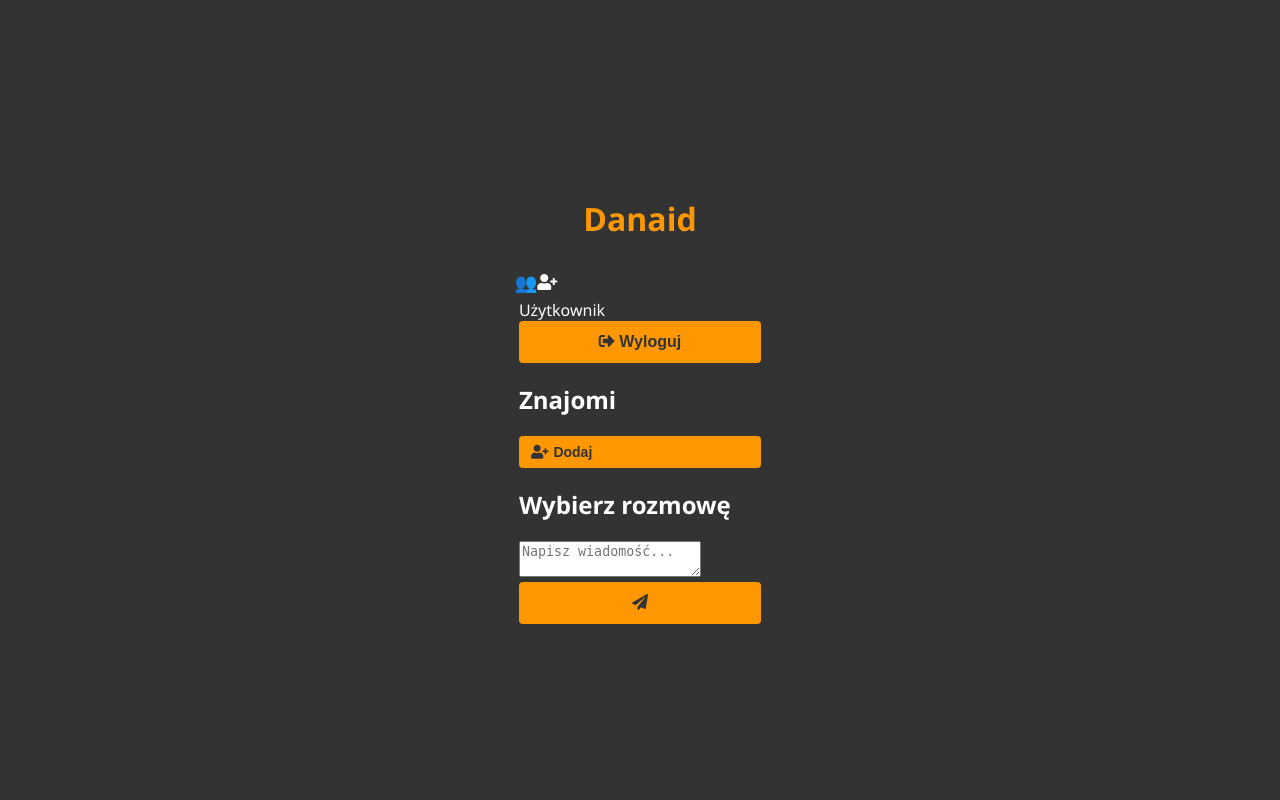
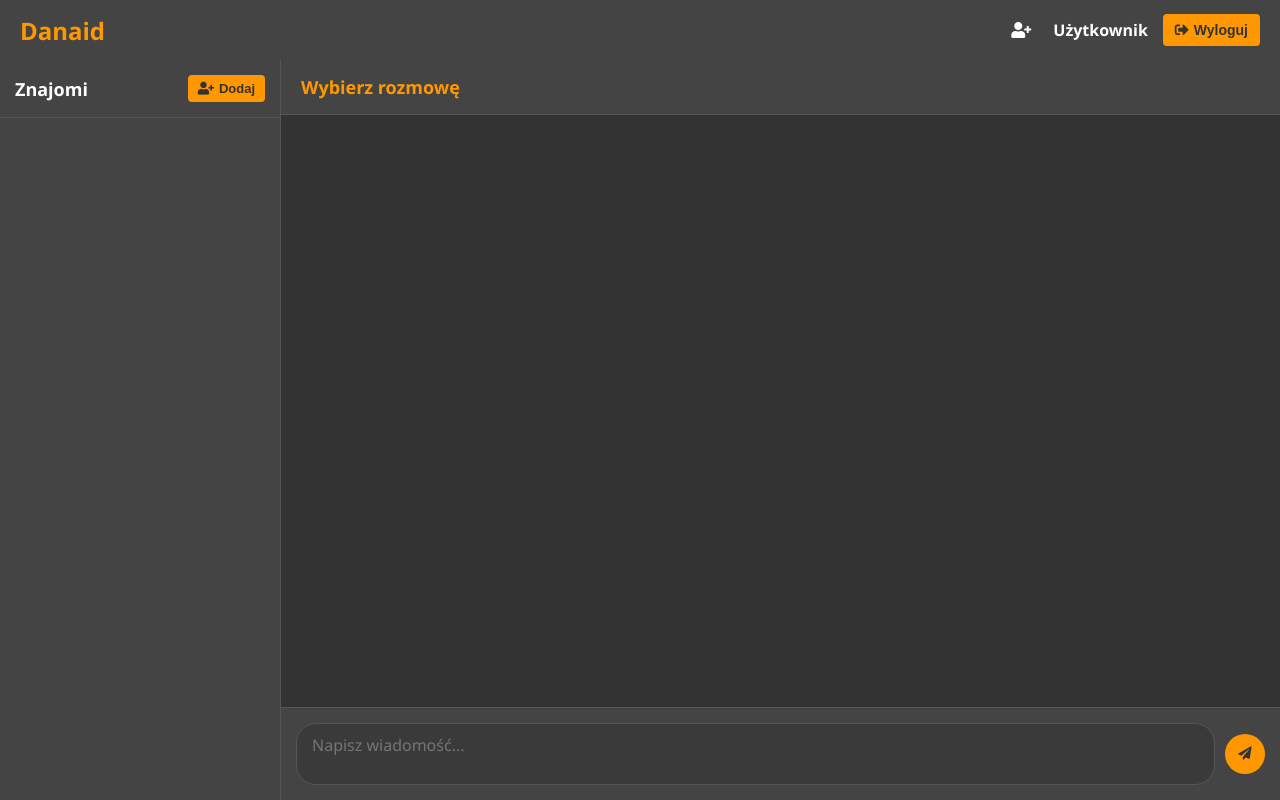
Before and after one commit to WaveDesigner1/Danaid, a Flask app: page /chat in a window 1280 px wide. Run offline with Flask 3, Linux system fonts and the light colour scheme; the visitor is signed in with stand-in values (Sample User, id 1); data comes from the database, SQL or seed files in the repository; parts of the project's set-up code (start-up, migrations or seed data) failed here and were passed over.

Commit message:
Update chat_style.css

```diff
--- a/static/css/chat_style.css
+++ b/static/css/chat_style.css
@@ -1,112 +1,368 @@
- body {
-            font-family: 'Segoe UI', Tahoma, Geneva, Verdana, sans-serif;
+/* Zmienne kolorów */
+:root {
+    --primary-color: #FF9800;
+    --primary-hover: #F57C00;
+    --background-dark: #333333;
+    --container-bg: #444444;
+    --input-bg: #3a3a3a;
+    --border-color: #555555;
+    --text-color: #FFFFFF;
+    --text-secondary: #AAAAAA;
+    --success-color: #4CAF50;
+    --error-color: #F44336;
+    --warning-color: #FF9800;
+    --info-color: #2196F3;
+    --online-color: #4CAF50;
+    --offline-color: #9E9E9E;
+    --shadow: 0 4px 12px rgba(0, 0, 0, 0.3);
+}
+
+/* Ogólne style */
+body, html {
     margin: 0;
     padding: 0;
-            background-color: #333333;
-            color: #FFFFFF;
+    font-family: 'Segoe UI', Tahoma, Geneva, Verdana, sans-serif;
+    background-color: var(--background-dark);
+    color: var(--text-color);
+    height: 100%;
+    overflow: hidden;
+}
+
+.app-container {
+    display: flex;
+    flex-direction: column;
+    height: 100vh;
+}
+
+/* Górny pasek */
+.top-bar {
+    display: flex;
+    justify-content: space-between;
+    align-items: center;
+    padding: 0 20px;
+    height: 60px;
+    background-color: var(--container-bg);
+    box-shadow: var(--shadow);
+}
+
+.logo h1 {
+    margin: 0;
+    color: var(--primary-color);
+    font-size: 24px;
+}
+
+.user-controls {
+    display: flex;
+    align-items: center;
+    gap: 15px;
+}
+
+#username {
+    font-weight: bold;
+}
+
+#logout-btn {
+    background-color: var(--primary-color);
+    color: var(--background-dark);
+    border: none;
+    padding: 8px 12px;
+    border-radius: 4px;
+    cursor: pointer;
+    font-size: 14px;
+    font-weight: bold;
+    display: flex;
+    align-items: center;
+    gap: 5px;
+    transition: background-color 0.3s, transform 0.2s;
+}
+
+#logout-btn:hover {
+    background-color: var(--primary-hover);
+    transform: translateY(-2px);
+}
+
+/* Główny kontener */
+.main-container {
+    display: flex;
+    flex: 1;
+    overflow: hidden;
+}
+
+/* Panel boczny */
+.sidebar {
+    width: 280px;
+    background-color: var(--container-bg);
+    border-right: 1px solid var(--border-color);
+    display: flex;
+    flex-direction: column;
+    overflow: hidden;
+}
+
+.sidebar-header {
+    padding: 15px;
+    display: flex;
+    justify-content: space-between;
+    align-items: center;
+    border-bottom: 1px solid var(--border-color);
+}
+
+.sidebar-header h2 {
+    margin: 0;
+    font-size: 18px;
+}
+
+#add-friend-btn {
+    background-color: var(--primary-color);
+    color: var(--background-dark);
+    border: none;
+    padding: 6px 10px;
+    border-radius: 4px;
+    cursor: pointer;
+    font-size: 13px;
+    font-weight: bold;
+    display: flex;
+    align-items: center;
+    gap: 5px;
+    transition: background-color 0.3s, transform 0.2s;
+}
+
+#add-friend-btn:hover {
+    background-color: var(--primary-hover);
+    transform: translateY(-2px);
+}
+
+.friend-list {
+    list-style: none;
+    padding: 0;
+    margin: 0;
+    overflow-y: auto;
+    flex: 1;
+}
+
+.friend-item {
+    display: flex;
+    align-items: center;
+    padding: 10px 15px;
+    cursor: pointer;
+    border-bottom: 1px solid var(--border-color);
+    transition: background-color 0.2s;
+}
+
+.friend-item:hover {
+    background-color: rgba(255, 255, 255, 0.05);
+}
+
+.friend-item.active {
+    background-color: rgba(255, 152, 0, 0.1);
+    border-left: 3px solid var(--primary-color);
+}
+
+.friend-avatar {
+    width: 40px;
+    height: 40px;
+    border-radius: 50%;
+    background-color: var(--primary-color);
+    color: var(--background-dark);
+    display: flex;
+    align-items: center;
+    justify-content: center;
+    margin-right: 10px;
+    position: relative;
+    font-weight: bold;
+}
+
+.status-indicator {
+    width: 10px;
+    height: 10px;
+    border-radius: 50%;
+    position: absolute;
+    bottom: 0;
+    right: 0;
+    border: 2px solid var(--container-bg);
+}
+
+.status-indicator.online {
+    background-color: var(--online-color);
+}
+
+.status-indicator.offline {
+    background-color: var(--offline-color);
+}
+
+.friend-info {
+    flex: 1;
+    position: relative;
+}
+
+.friend-name {
+    font-weight: bold;
+}
+
+.unread-badge {
+    position: absolute;
+    top: 0;
+    right: 0;
+    background-color: var(--error-color);
+    color: white;
+    border-radius: 50%;
+    min-width: 18px;
+    height: 18px;
     display: flex;
     justify-content: center;
     align-items: center;
-            height: 100vh;
+    font-size: 12px;
+    padding: 0 3px;
 }
 
-        .container {
-            background-color: #444444;
-            border-radius: 8px;
-            padding: 30px;
-            box-shadow: 0 4px 12px rgba(0, 0, 0, 0.3);
-            width: 400px;
-            max-width: 90%;
+/* Obszar czatu */
+.chat-area {
+    flex: 1;
+    display: flex;
+    flex-direction: column;
+    background-color: var(--background-dark);
+    overflow: hidden;
 }
 
-        h1 {
-            text-align: center;
-            color: #FF9800;
-            margin-bottom: 25px;
+.chat-header {
+    padding: 15px 20px;
+    background-color: var(--container-bg);
+    border-bottom: 1px solid var(--border-color);
+    display: flex;
+    align-items: center;
 }
 
-        .form-group {
-            margin-bottom: 20px;
+.chat-header h2 {
+    margin: 0;
+    font-size: 18px;
+    color: var(--primary-color);
 }
 
-        label {
-            display: block;
-            margin-bottom: 6px;
-            font-weight: 500;
+.messages {
+    flex: 1;
+    padding: 20px;
+    overflow-y: auto;
+    display: flex;
+    flex-direction: column;
 }
 
-        input[type="text"],
-        input[type="password"],
-        input[type="file"] {
-            width: 100%;
-            padding: 10px;
-            border-radius: 4px;
-            border: 1px solid #555555;
-            background-color: #3a3a3a;
-            color: #FFFFFF;
-            font-size: 16px;
-            box-sizing: border-box;
+.message {
+    max-width: 70%;
+    padding: 10px 15px;
+    border-radius: 18px;
+    margin-bottom: 10px;
+    position: relative;
+    animation: message-appear 0.3s ease-out;
 }
 
-        input[type="file"] {
-            padding: 8px;
+.message.sent {
+    background-color: rgba(255, 152, 0, 0.2);
+    align-self: flex-end;
+    border-bottom-right-radius: 4px;
 }
 
-        button {
-            background-color: #FF9800;
-            color: #333333;
+.message.received {
+    background-color: var(--container-bg);
+    align-self: flex-start;
+    border-bottom-left-radius: 4px;
+}
+
+.message-content {
+    word-wrap: break-word;
+    white-space: pre-wrap;
+}
+
+.message-info {
+    font-size: 0.75rem;
+    color: var(--text-secondary);
+    margin-top: 5px;
+    display: flex;
+    justify-content: flex-end;
+    align-items: center;
+}
+
+.message-time {
+    margin-left: 5px;
+}
+
+.message-status {
+    margin-right: 5px;
+}
+
+.message-status.delivered {
+    color: var(--text-secondary);
+}
+
+.message-status.read {
+    color: var(--primary-color);
+}
+
+.message-input-container {
+    padding: 15px;
+    background-color: var(--container-bg);
+    border-top: 1px solid var(--border-color);
+    display: flex;
+    align-items: center;
+}
+
+#message-input {
+    flex: 1;
+    height: 40px;
+    padding: 10px 15px;
+    border: 1px solid var(--border-color);
+    border-radius: 20px;
+    resize: none;
+    font-family: inherit;
+    font-size: 1rem;
+    background-color: var(--input-bg);
+    color: var(--text-color);
+}
+
+#message-input:focus {
+    outline: none;
+    border-color: var(--primary-color);
+}
+
+#send-button {
+    width: 40px;
+    height: 40px;
+    border-radius: 50%;
+    background-color: var(--primary-color);
+    color: var(--background-dark);
     border: none;
-            padding: 12px 20px;
-            border-radius: 4px;
+    margin-left: 10px;
     cursor: pointer;
-            font-size: 16px;
-            font-weight: bold;
-            width: 100%;
+    display: flex;
+    align-items: center;
+    justify-content: center;
     transition: background-color 0.3s, transform 0.2s;
 }
 
-        button:hover {
-            background-color: #F57C00;
+#send-button:hover {
+    background-color: var(--primary-hover);
     transform: translateY(-2px);
 }
 
-        #login-status {
-            margin-top: 20px;
-            padding: 10px;
-            border-radius: 4px;
-            background-color: #3a3a3a;
-            text-align: center;
+/* Animacje */
+@keyframes message-appear {
+    from { transform: translateY(20px); opacity: 0; }
+    to { transform: translateY(0); opacity: 1; }
 }
 
-        .register-link {
-            text-align: center;
-            margin-top: 15px;
-        }
-
-        .register-link a {
-            color: #FF9800;
-            text-decoration: none;
-        }
-
-        .register-link a:hover {
-            text-decoration: underline;
-        }
 /* Style dla wzmianek */
 .mention {
-    color: #FF9800;
+    color: var(--primary-color);
     font-weight: bold;
 }
 
 .mention-suggestions {
     position: absolute;
-    background-color: #444444;
-    border: 1px solid #555555;
+    background-color: var(--container-bg);
+    border: 1px solid var(--border-color);
     border-radius: 4px;
-    box-shadow: 0 4px 12px rgba(0, 0, 0, 0.3);
+    box-shadow: var(--shadow);
     z-index: 1000;
     max-height: 200px;
     overflow-y: auto;
-    color: #FFFFFF;
 }
 
 .mention-item {
@@ -181,7 +436,36 @@
     to { transform: translateX(100%); opacity: 0; }
 }
 
-/* Style dla modalu dodawania znajomych */
+/* Ikona powiadomień */
+.notification-icon {
+    position: relative;
+    cursor: pointer;
+    padding: 5px;
+    width: 24px;
+    height: 24px;
+    display: flex;
+    align-items: center;
+    justify-content: center;
+    color: var(--text-color);
+}
+
+.notification-badge {
+    position: absolute;
+    top: -5px;
+    right: -5px;
+    background-color: var(--error-color);
+    color: white;
+    border-radius: 50%;
+    min-width: 18px;
+    height: 18px;
+    display: flex;
+    justify-content: center;
+    align-items: center;
+    font-size: 12px;
+    padding: 0 3px;
+}
+
+/* Modal */
 .modal {
     display: none;
     position: fixed;
@@ -265,61 +552,11 @@
     color: #4CAF50;
 }
 
-/* Style dla ikony powiadomień o zaproszeniach */
-.notification-icon {
-    position: relative;
-    cursor: pointer;
-    margin-right: 15px;
-    padding: 5px;
-    width: 24px;
-    height: 24px;
-    display: flex;
-    align-items: center;
-    justify-content: center;
-}
-
-.notification-icon::before {
-    content: '👥';
-    font-size: 18px;
-}
-
-.notification-badge {
-    position: absolute;
-    top: -5px;
-    right: -5px;
-    background-color: #F44336;
-    color: white;
-    border-radius: 50%;
-    min-width: 18px;
-    height: 18px;
-    display: flex;
-    justify-content: center;
-    align-items: center;
-    font-size: 12px;
-    padding: 0 3px;
-}
-
-/* Style dla listy zaproszeń */
-#friend-requests-modal {
-    display: none;
-    position: fixed;
-    z-index: 1000;
-    left: 0;
-    top: 0;
-    width: 100%;
-    height: 100%;
-    background-color: rgba(0, 0, 0, 0.7);
-}
-
+/* Lista zaproszeń */
 .modal-header {
     margin-bottom: 20px;
-    border-bottom: 1px solid #555555;
+    border-bottom: 1px solid var(--border-color);
     padding-bottom: 10px;
-}
-
-.modal-header h2 {
-    color: #FF9800;
-    margin-top: 0;
 }
 
 .friend-request-item {
@@ -399,60 +634,27 @@
     to { transform: rotate(360deg); }
 }
 
-/* Styl dla przycisku dodawania znajomych */
-#add-friend-btn {
-    background-color: #FF9800;
-    color: #333333;
-    border: none;
-    padding: 8px 12px;
-    border-radius: 4px;
-    cursor: pointer;
-    font-size: 14px;
-    font-weight: bold;
-    display: flex;
-    align-items: center;
-    gap: 5px;
-    transition: background-color 0.3s, transform 0.2s;
-    margin-bottom: 15px;
-}
-
-#add-friend-btn:hover {
-    background-color: #F57C00;
-    transform: translateY(-2px);
-}
-
-#add-friend-btn i {
-    font-size: 14px;
-}
-
-/* Dostosowanie stylów dla czatu */
-.unread-badge {
-    background-color: #F44336;
-    color: white;
-    border-radius: 50%;
-    min-width: 18px;
-    height: 18px;
-    display: flex;
-    justify-content: center;
-    align-items: center;
-    font-size: 12px;
-    padding: 0 3px;
-    position: absolute;
-    top: 0;
-    right: 0;
-}
-
-.status-indicator.online {
-    background-color: #4CAF50;
-}
-
-.status-indicator.offline {
-    background-color: #9E9E9E;
-}
-
 .no-requests {
     text-align: center;
     padding: 15px;
-    color: #AAAAAA;
+    color: var(--text-secondary);
     font-style: italic;
 }
+
+/* Responsywność */
+@media (max-width: 768px) {
+    .main-container {
+        flex-direction: column;
+    }
+
+    .sidebar {
+        width: 100%;
+        height: 30%;
+        border-right: none;
+        border-bottom: 1px solid var(--border-color);
+    }
+
+    .chat-area {
+        height: 70%;
+    }
+}
```
Also changed, not shown: other parts of static/css/chat_style.css (+31 -31 lines). Lines whose indentation alone changed are shown as unchanged.
